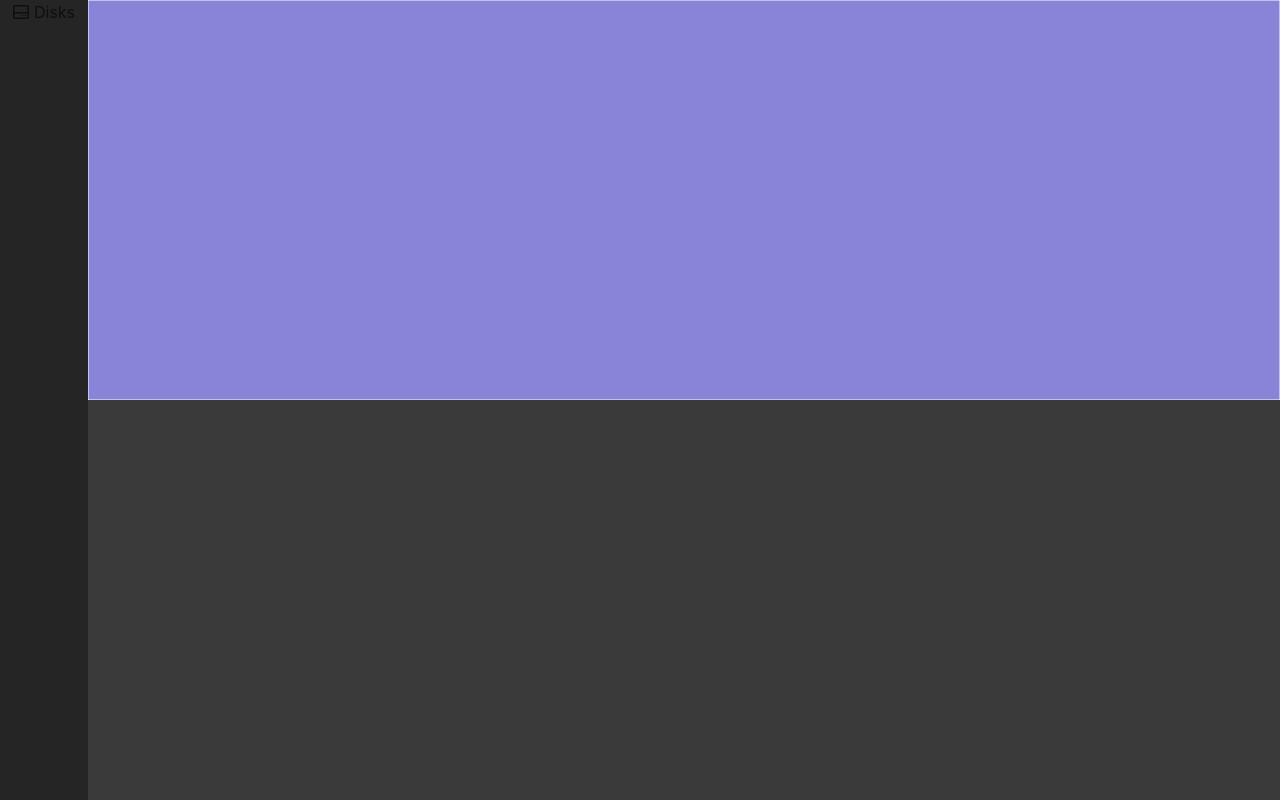
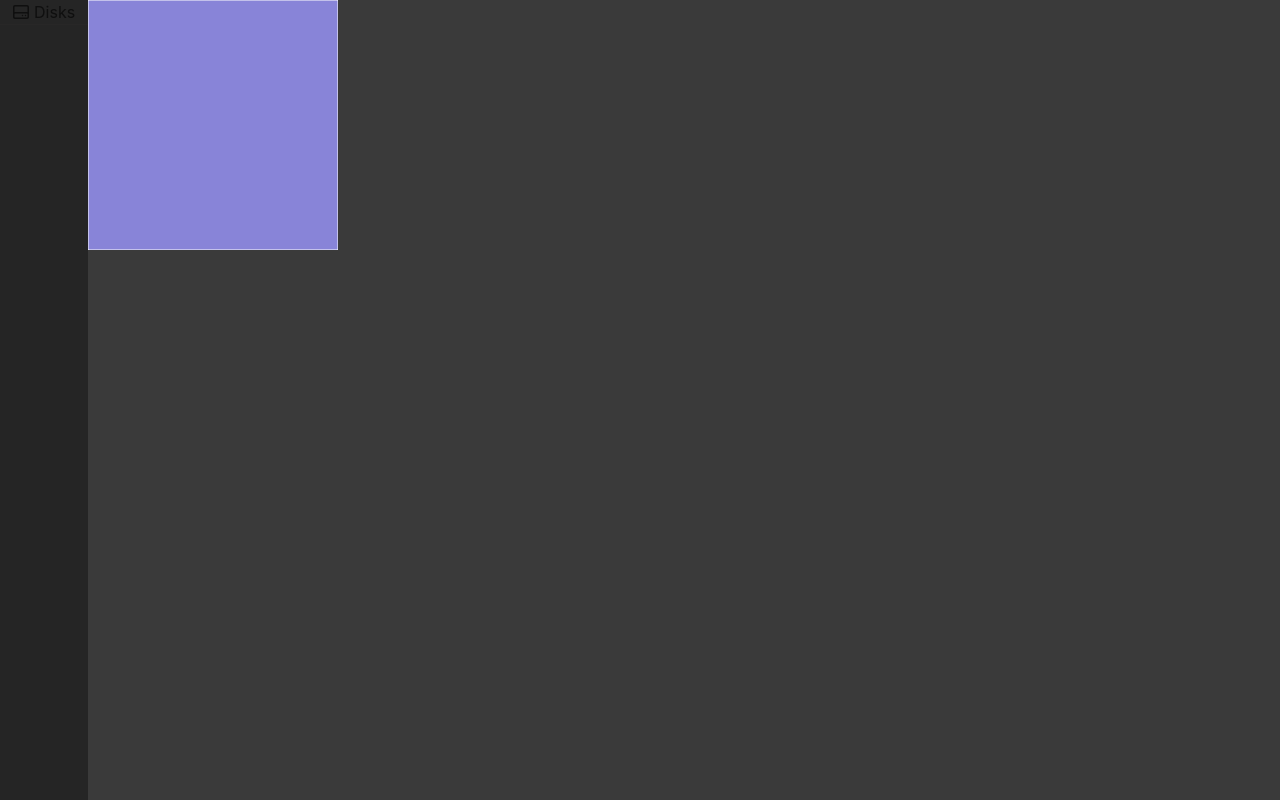
Before and after one commit to florann/Rusteraser, a React (Vite) app: page / in a window 1280 px wide. Built offline with nearby package versions, Linux system fonts and the light colour scheme.

Commit message:
Treemap chart on going

```diff
--- a/src/components/TreeMap/TreeMapChart.tsx
+++ b/src/components/TreeMap/TreeMapChart.tsx
@@ -1,41 +1,26 @@
 import React, { useState, useEffect, useRef, Children  } from "react";
 import { listen } from "@tauri-apps/api/event";
-import { typeTreeMap, isTypeTreeMap} from "../../type/typeTreeMap";
+import { typeTreeMap, isTypeTreeMap, reduceTreeDepth} from "../../type/typeTreeMap";
 import eventDiskSelected from "../../event/eventDiskSelected";
 
 import { Treemap, Tooltip, ResponsiveContainer } from 'recharts';
 
 import "./TreeMapChart.css";
 
-interface TreeMapChartDataParent {
-    name: string,
-    children: Array<object>
-}
-
-
-interface TreeMapChartDataChild {
-    name: string,
-    size: number
-}
-
 function TreeMapChart() {
     // State to store received data chunks
     const [dataChunks, setDataChunks] = useState<typeTreeMap>();
     const unlistenScanDataChunkRef = useRef<(() => void) | null>(null);
-    const [TreeMapChartData, setTreeMapChartData] = useState<Array<TreeMapChartDataParent>>();
+    const [TreeMapChartData, setTreeMapChartData] = useState<Array<any>>();
 
-
-    function toTreeMapChartData(data: typeTreeMap | undefined) {
+    function toArrayDataChunks(data: typeTreeMap | undefined) {
         if(data !== undefined)
         {
-            let result = Array<TreeMapChartDataParent>();
-            result.push({name : data.name, children : Array<TreeMapChartDataChild>()});
-            for(const child of data.children){
-                result[0].children.push({
-                    name : child.name,
-                    size : child.size
-                })
-            }
+            data = reduceTreeDepth(data);
+            console.log("Data after treatment");
+            console.log(data);
+            let result = Array<object>();
+            result.push(data);
             setTreeMapChartData(result);
         }
     }
@@ -75,21 +60,26 @@ function TreeMapChart() {
     useEffect(() => {
         if (dataChunks) {
             console.log("Data chunks updated:", dataChunks);
-            toTreeMapChartData(dataChunks);
+            toArrayDataChunks(dataChunks);
         }
     }, [dataChunks]);
 
   return (
     <div>
-    <ResponsiveContainer width="100%" height={400}>
+    <ResponsiveContainer width={250} height={250}>
         <Treemap
             data={TreeMapChartData ?? []}
+            height={50}
+            width={50}
             dataKey="size"
             nameKey="name"
             stroke="#fff"
             fill="#8884d8"
+            aspectRatio={1}
+            isAnimationActive={false}
+
         >
-            <Tooltip />
+        <Tooltip />
         </Treemap>
     </ResponsiveContainer>
     </div>
--- a/src/type/typeTreeMap.tsx
+++ b/src/type/typeTreeMap.tsx
@@ -4,6 +4,34 @@ export type typeTreeMap =
     size: number;
     children: typeTreeMap[];
 };
+
+/**
+ * Function to reduce the tree depth to a maximum of 2 levels.
+ * @param data - The original tree structure.
+ * @param level - Current depth level (default is 1).
+ * @returns A new tree structure with max 2 levels.
+ */
+export function reduceTreeDepth(data: typeTreeMap, children_level: number = 2,level: number = 1): typeTreeMap {
+    if (level >= children_level) {
+        // Truncate children at level 2, keeping only the top-level nodes
+        return {
+            name: data.name,
+            size: data.size,
+            children: [],  // Remove deeper nesting beyond level 2
+        };
+    }
+    return {
+        name: data.name,
+        size: Math.log(data.size + 1),
+        children: data.children?.map(child => {
+            console.log("Dump de child");
+            console.log(child.size);
+            console.log(Math.log(child.size + 1));
+            child.size = Math.log(child.size + 1);
+            return reduceTreeDepth(child, children_level, level + 1)
+        }),
+    };
+}
 
 export function isTypeTreeMap(obj: any): obj is typeTreeMap {
     if (!obj || typeof obj !== "object") return false;
```
Also changed, not shown: 1 other file (tests, documents, lock files or other folders).
